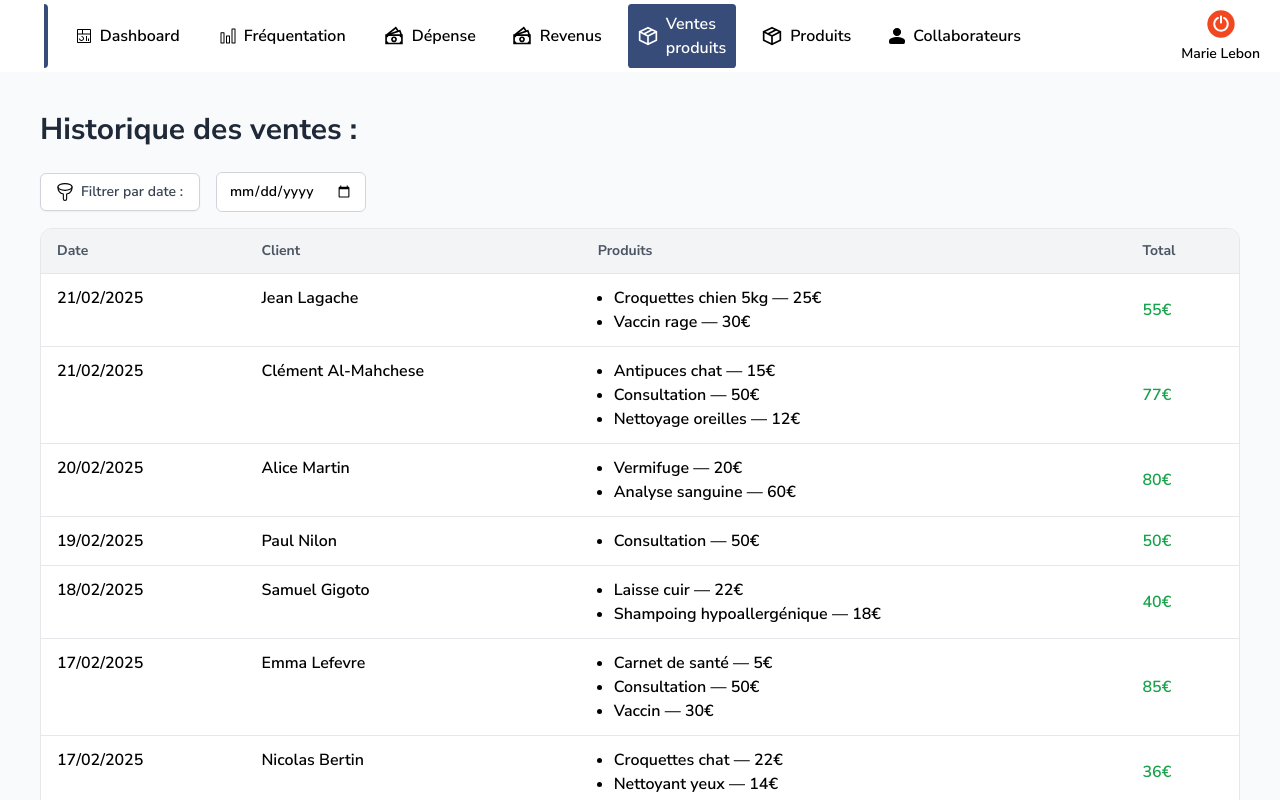
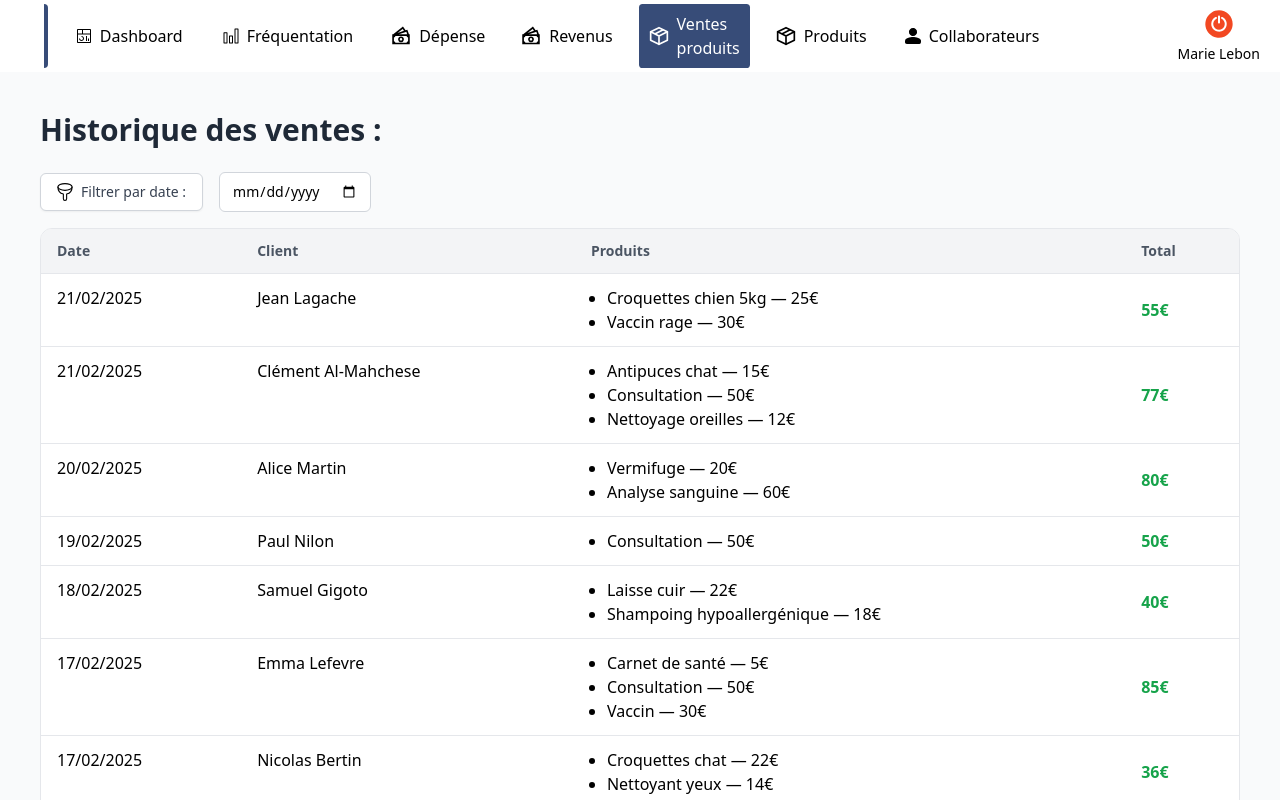
Before and after one commit to Lasergtx/react_logiciel_clinique, a Next.js app: page /product-sales in a window 1280 px wide. Shown: the top 800 px of the page. Built offline with nearby package versions, Linux system fonts and the light colour scheme.

Commit message:
reglage de la merde (c'est moins immonde)

```diff
--- a/app/globals.css
+++ b/app/globals.css
@@ -1,32 +1,34 @@
-@import url("https://fonts.googleapis.com/css2?family=Nunito+Sans:ital,opsz,wght@0,6..12,200..1000;1,6..12,200..1000&display=swap");
+/* Import police professionnelle */
+@import url("https://fonts.googleapis.com/css2?family=Inter:wght@300;400;500;600;700&display=swap");
 
 @tailwind base;
 @tailwind components;
 @tailwind utilities;
 
-body {
-    font-family: "Nunito Sans", sans-serif;
-    font-weight: 600;
-}
-
-/* :root {
+/* Couleurs système pour mode clair/sombre */
+:root {
   --background: #ffffff;
-  --foreground: #171717;
+  --foreground: #111827;
 }
 
 @media (prefers-color-scheme: dark) {
   :root {
     --background: #0a0a0a;
-    --foreground: #ededed;
-  }
+    --foreground: #f3f4f6;
 }
 
+/* Styles globaux */
 body {
+  font-family: 'Inter', sans-serif;
+  font-weight: 400;
+  background-color: var(--background);
   color: var(--foreground);
-  background: var(--background);
-  font-family: Arial, Helvetica, sans-serif;
-} */
+  line-height: 1.5;
+  -webkit-font-smoothing: antialiased;
+  text-rendering: optimizeLegibility;
+}
 
+/* Utilitaire animation slide-in */
 @layer utilities {
   .animate-slide-in {
     animation: slide-in 0.3s ease-out forwards;
@@ -43,3 +45,4 @@ body {
     }
   }
 }
+}
--- a/app/layout.js
+++ b/app/layout.js
@@ -6,12 +6,11 @@ import "./globals.css";
 
 export default function RootLayout({ children }) {
   const pathname = usePathname();
-
   const hiddenpaths = ["/login"];
 
   return (
     <html lang="en">
-            <body className={`bg-[#F5F6FA]`}>
+      <body className="bg-[#F5F6FA]">
         {!hiddenpaths.includes(pathname) && <Header />}
         {children}
       </body>
```
Also changed, not shown: app/dashboard/page.js (line endings or trailing spaces). Lines whose indentation alone changed are shown as unchanged.
